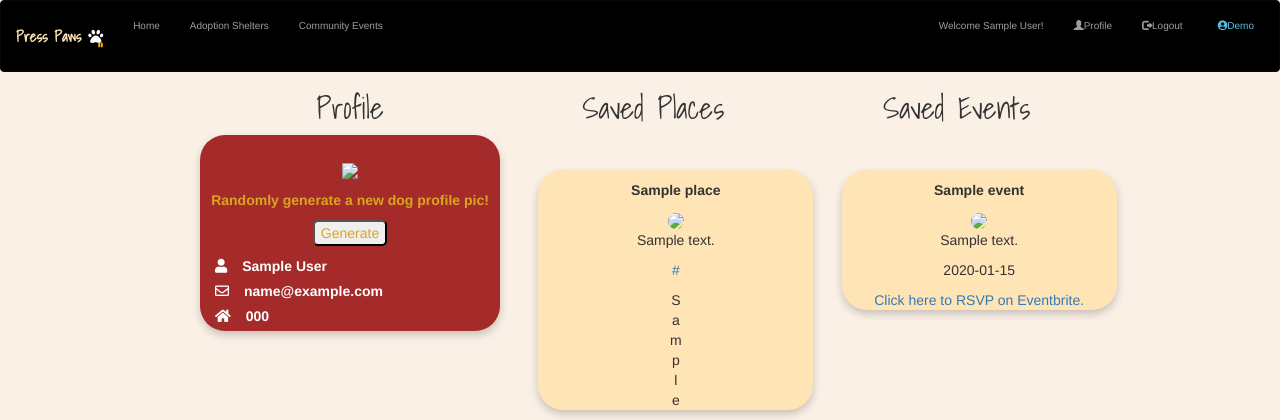
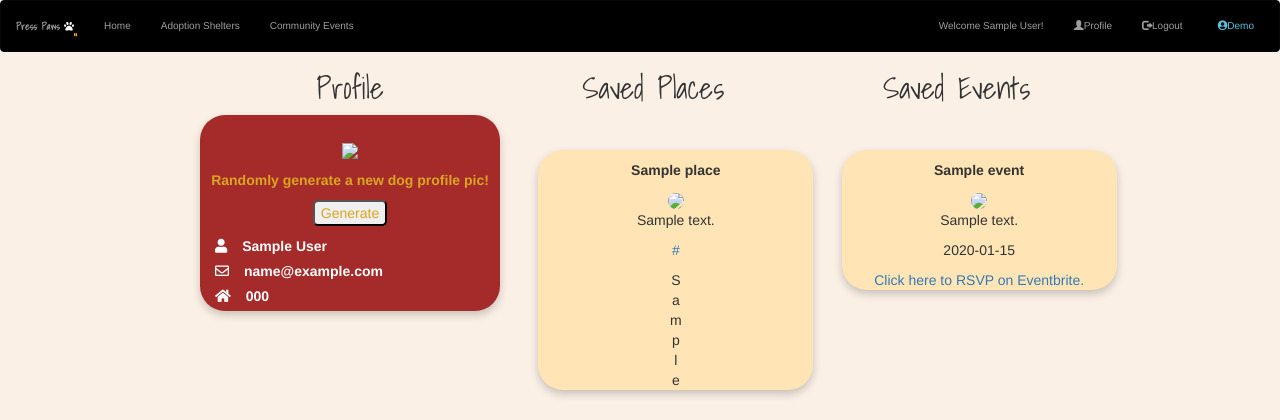
Before and after one commit to jtrieu2/PressPaws, a Flask app: template templates/profile.html in a window 1280 px wide. Shown: the top 420 px of the page. Run offline with Flask 2, Linux system fonts and the light colour scheme; the template is opened without the code that fills it: values that come from a table or form of the project are taken from there, others are empty; the visitor is signed in with stand-in values (Sample User, id 1); tables that the repository leaves empty hold one stand-in row (values such as "Sample post"); some libraries are stand-ins or nearby versions; some web fonts are replaced.

Commit message:
removed extra margin space in navbar

```diff
--- a/templates/base.html
+++ b/templates/base.html
@@ -53,10 +53,11 @@
 }
 
 .navbar-brand {
+  position: relative;
   font-family: 'Shadows Into Light';
-  font-size: 15px;
-  margin-top: 10px;
-  margin-bottom: 10px;
+  font-size: 10px;
+  font-weight: bold;
+  color: moccasin;
 }
   </style>
 
@@ -70,7 +71,7 @@
           <span class="icon-bar"></span>
           <span class="icon-bar"></span>
          </button>
-        <div class="navbar-brand" style="position:relative; font-weight: bold; color: moccasin">
+        <div class="navbar-brand">
           Press Paws <i style="color:white" class="fas fa-paw"></i>
           <i class="fas fa-pause"
           style="font-size: 0.35em; color:orange; position:absolute; left:83%; top: 63%"></i>
```
